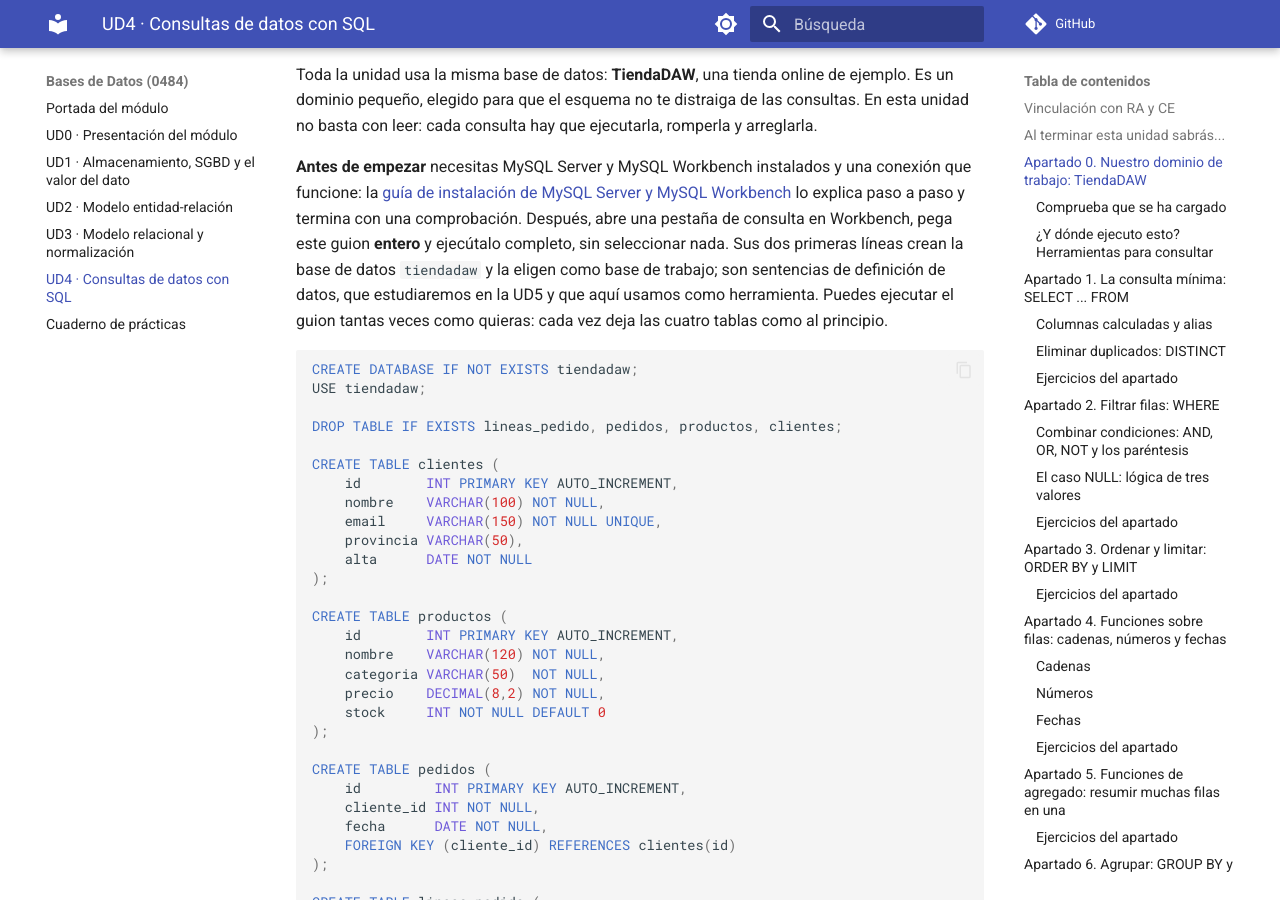
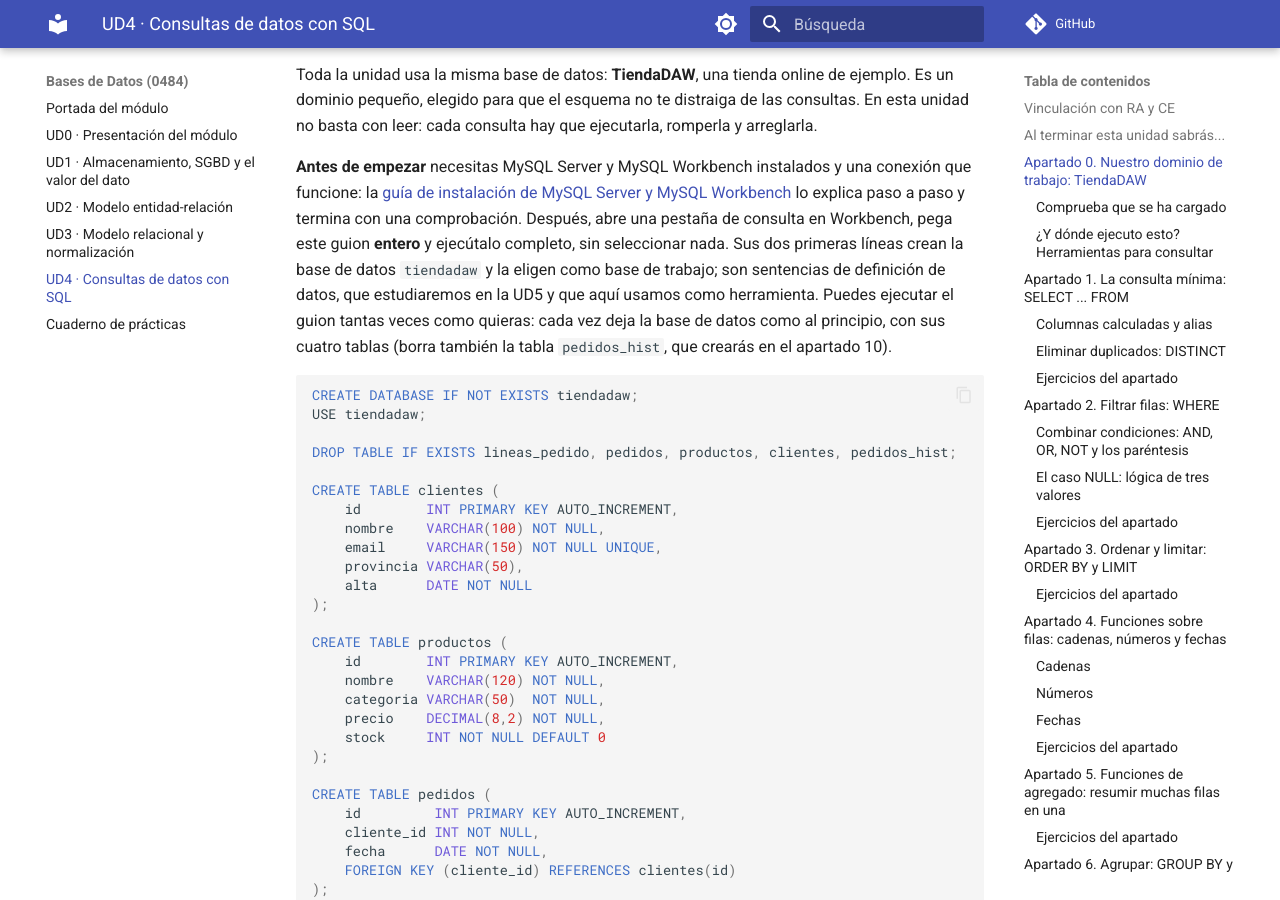
Before and after one commit to codigoRonin/apuntes-daw, an MkDocs documentation site: the page built from docs/bases-de-datos/ud4-consultas-sql.md, in a window 1280 px wide and 900 px high, scrolled down 1555 px. Built offline with MkDocs 1.6.1 and Material for MkDocs 9.7.7, drawn with Linux system fonts in a browser that asks for light colours; comment, search, counter and statistics services are not loaded.

Commit message:
UD4 de BBDD: el guion del apartado 0 borra también pedidos_hist

````diff
--- a/docs/bases-de-datos/ud4-consultas-sql.md
+++ b/docs/bases-de-datos/ud4-consultas-sql.md
@@ -40,13 +40,13 @@
 
 Toda la unidad usa la misma base de datos: **TiendaDAW**, una tienda online de ejemplo. Es un dominio pequeño, elegido para que el esquema no te distraiga de las consultas. En esta unidad no basta con leer: cada consulta hay que ejecutarla, romperla y arreglarla.
 
-**Antes de empezar** necesitas MySQL Server y MySQL Workbench instalados y una conexión que funcione: la [guía de instalación de MySQL Server y MySQL Workbench](../recursos/instalacion-mysql-workbench.md) lo explica paso a paso y termina con una comprobación. Después, abre una pestaña de consulta en Workbench, pega este guion **entero** y ejecútalo completo, sin seleccionar nada. Sus dos primeras líneas crean la base de datos `tiendadaw` y la eligen como base de trabajo; son sentencias de definición de datos, que estudiaremos en la UD5 y que aquí usamos como herramienta. Puedes ejecutar el guion tantas veces como quieras: cada vez deja las cuatro tablas como al principio.
+**Antes de empezar** necesitas MySQL Server y MySQL Workbench instalados y una conexión que funcione: la [guía de instalación de MySQL Server y MySQL Workbench](../recursos/instalacion-mysql-workbench.md) lo explica paso a paso y termina con una comprobación. Después, abre una pestaña de consulta en Workbench, pega este guion **entero** y ejecútalo completo, sin seleccionar nada. Sus dos primeras líneas crean la base de datos `tiendadaw` y la eligen como base de trabajo; son sentencias de definición de datos, que estudiaremos en la UD5 y que aquí usamos como herramienta. Puedes ejecutar el guion tantas veces como quieras: cada vez deja la base de datos como al principio, con sus cuatro tablas (borra también la tabla `pedidos_hist`, que crearás en el apartado 10).
 
 ```sql
 CREATE DATABASE IF NOT EXISTS tiendadaw;
 USE tiendadaw;
 
-DROP TABLE IF EXISTS lineas_pedido, pedidos, productos, clientes;
+DROP TABLE IF EXISTS lineas_pedido, pedidos, productos, clientes, pedidos_hist;
 
 CREATE TABLE clientes (
     id        INT PRIMARY KEY AUTO_INCREMENT,
````
